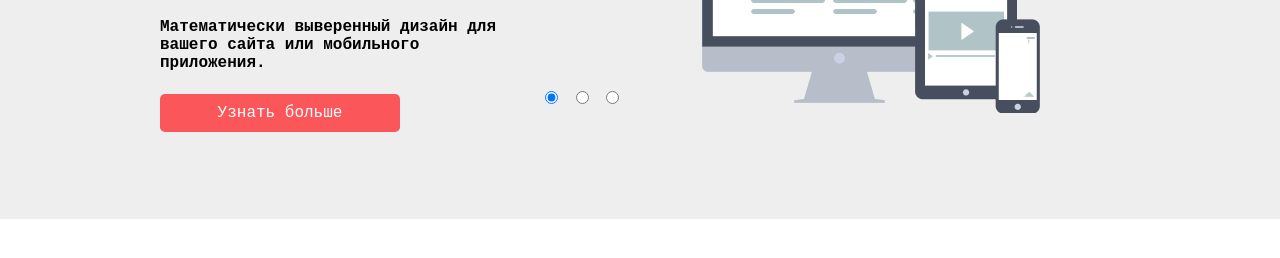
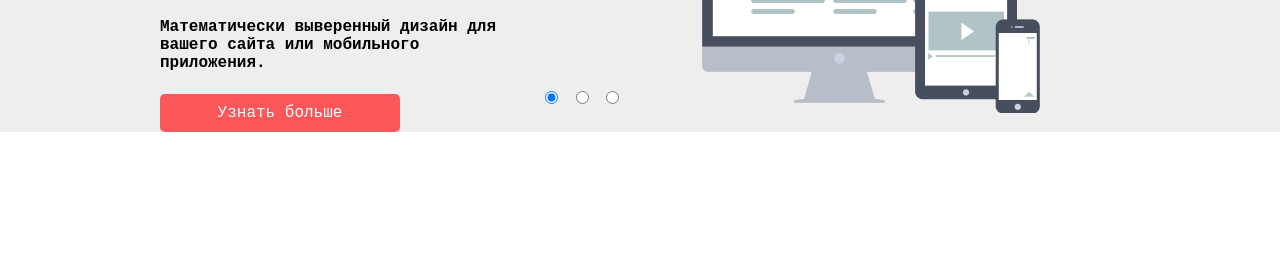
Before and after one commit to donil2003donil/donil2003donil.github.io, a plain HTML site: page index.html in a window 1280 px wide. Shown: the part 244-502 px from the top of the page. Drawn offline with Linux system fonts and the light colour scheme.

Commit message:
change brand

```diff
--- a/css/style.css
+++ b/css/style.css
@@ -87,7 +87,7 @@ float: right;
 }
 .main_body{
     width:880px;
-    height:436px;
+    height:auto;
     display: block;
 }
 .frame{
```
